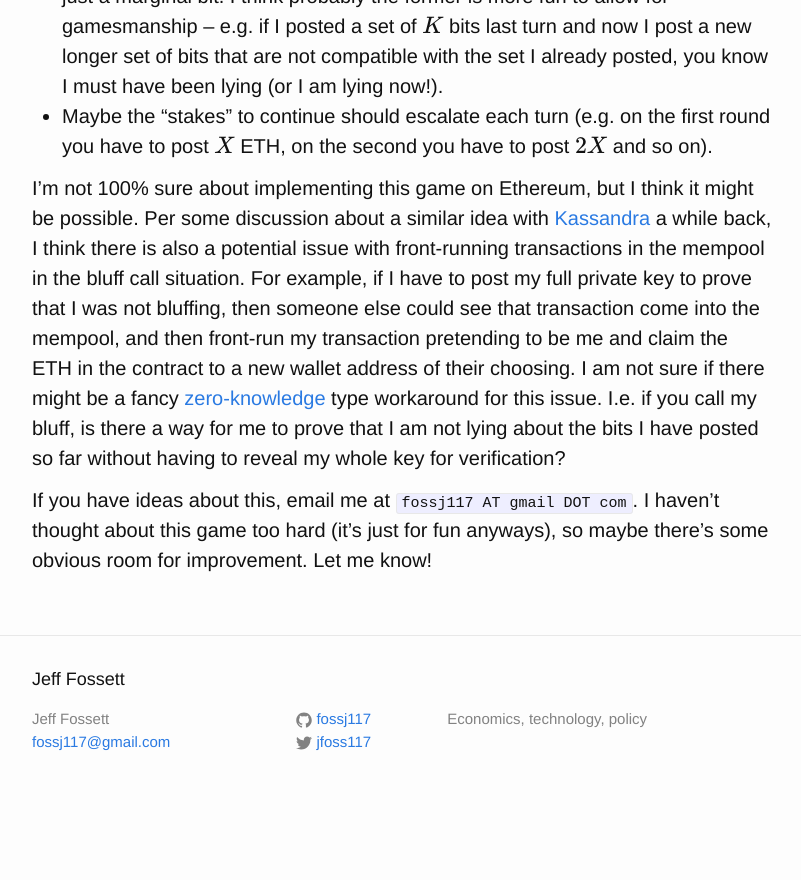
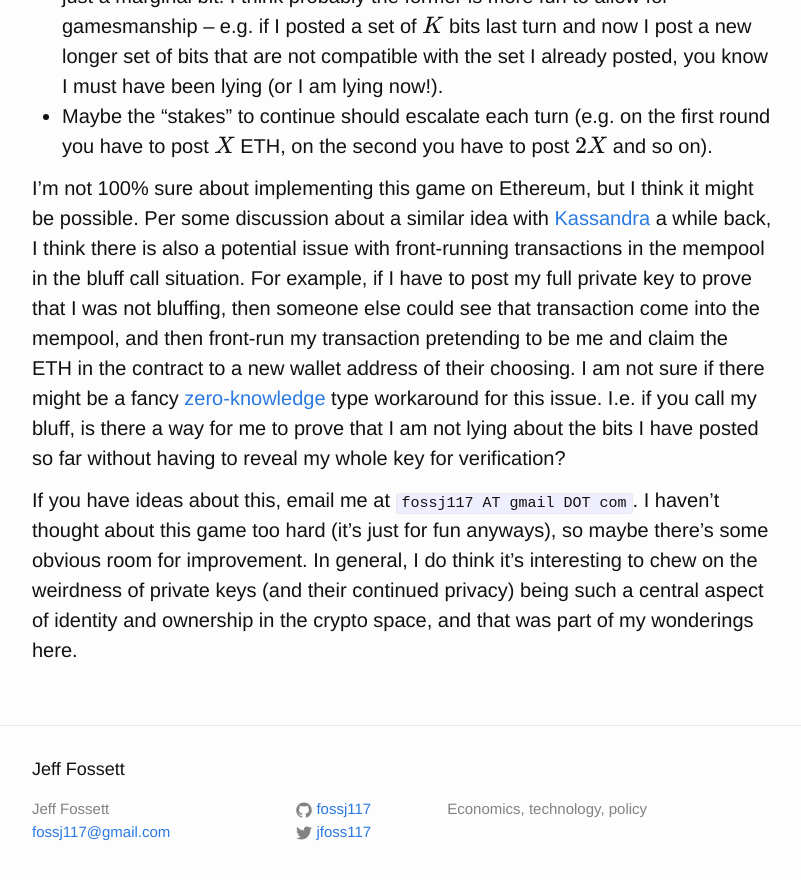
Before and after one commit to Fossj117/fossj117.github.io, a Jekyll site: the page built from _posts/2024-01-21-chicken-on-ethereum.md, in a window 1280 px wide and 900 px high, scrolled down 1100 px. Shown: the top 880 px of the window, without its empty margins (238-1039 px from the left). Built offline with Jekyll 4.4.1, drawn with Linux system fonts in a browser that asks for light colours; formulas are drawn with MathJax 3; a script that is not in the unit is left out; before the commit the page ends 1910 px from its top, so only the background shows below that.

Commit message:
add a note

```diff
--- a/_posts/2024-01-21-chicken-on-ethereum.md
+++ b/_posts/2024-01-21-chicken-on-ethereum.md
@@ -33,4 +33,4 @@ Some possible variants:
 
 I'm not 100% sure about implementing this game on Ethereum, but I think it might be possible. Per some discussion about a similar idea with [Kassandra](https://github.com/kassandraoftroy) a while back, I think there is also a potential issue with front-running transactions in the mempool in the bluff call situation. For example, if I have to post my full private key to prove that I was not bluffing, then someone else could see that transaction come into the mempool, and then front-run my transaction pretending to be me and claim the ETH in the contract to a new wallet address of their choosing. I am not sure if there might be a fancy [zero-knowledge](https://en.wikipedia.org/wiki/Zero-knowledge_proof) type workaround for this issue. I.e. if you call my bluff, is there a way for me to prove that I am not lying about the bits I have posted so far without having to reveal my whole key for verification?
 
-If you have ideas about this, email me at `fossj117 AT gmail DOT com`. I haven't thought about this game too hard (it's just for fun anyways), so maybe there's some obvious room for improvement. Let me know!
+If you have ideas about this, email me at `fossj117 AT gmail DOT com`. I haven't thought about this game too hard (it's just for fun anyways), so maybe there's some obvious room for improvement. In general, I do think it's interesting to chew on the weirdness of private keys (and their continued privacy) being such a central aspect of identity and ownership in the crypto space, and that was part of my wonderings here.
```
